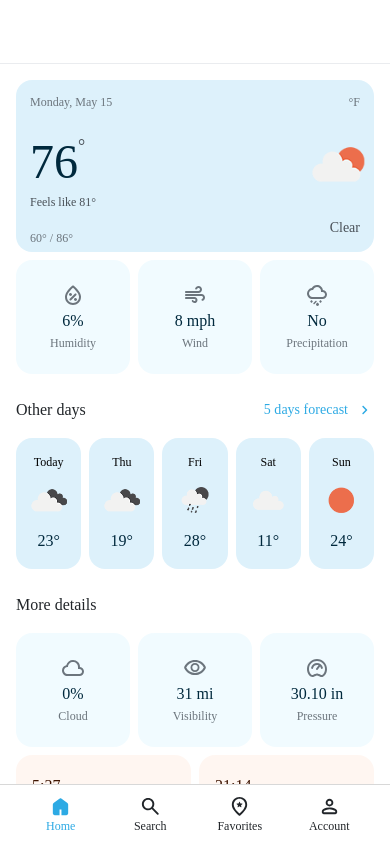
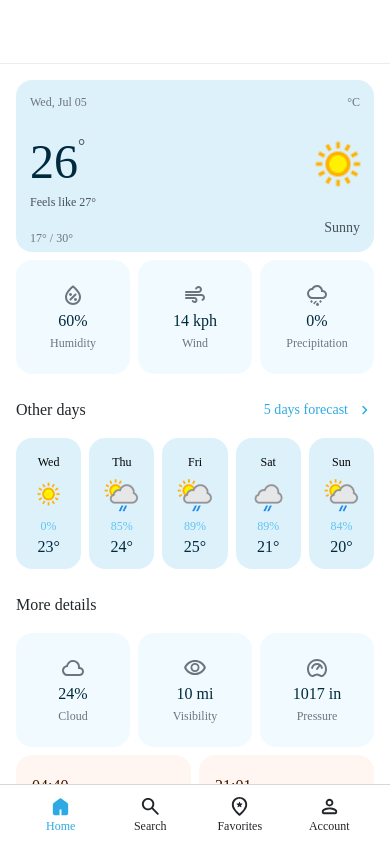
Before and after one commit to midnight85/WeatherWhisper, a React Native app: screen / in a window 390 px wide. Built offline with nearby package versions, Linux system fonts and the light colour scheme.

Commit message:
changed the HomeScreen components to fit the data from the API

```diff
--- a/components/Forecast/DayForecast.js
+++ b/components/Forecast/DayForecast.js
@@ -3,21 +3,22 @@ import {Text, StyleSheet, View, Image} from 'react-native';
 import {COLORS, FONT_WEIGHT, TEXT} from '../../constants/GlobalStyles';
 import {openweatherIcons} from '../../assets/openweather_icons';
 import {getDayName} from '../../utils/Forecast/getDayName';
+import {weatherIcons} from '../../assets/weather_icons';
 
-function DayForecast({dt_txt, day, time, temp, icon}) {
-  const dayName = getDayName(dt_txt, 3);
-  const timeValue = new Date(dt_txt).toTimeString().slice(0, 5);
+function DayForecast({date, day, time, temp, icon, pop}) {
+  const dayName = getDayName(date);
+  const timeValue = new Date(date).toTimeString().slice(0, 5);
   return (
     <View style={styles.container}>
       <Text style={styles.day}>{(day && dayName) || (time && timeValue)}</Text>
       <View style={styles.iconContainer}>
         <Image
-          source={openweatherIcons[icon]}
+          source={weatherIcons[icon]}
           style={styles.weatherIcon}
         />
       </View>
-      {time && <Text style={styles.pop}>10%</Text>}
-      <Text style={styles.temp}>{temp}°</Text>
+      <Text style={styles.pop}>{pop}%</Text>
+      <Text style={styles.temp}>{Math.round(temp)}°</Text>
     </View>
   );
 }
@@ -34,13 +35,15 @@ const styles = StyleSheet.create({
     aspectRatio: 1 / 2,
   },
   iconContainer: {
-    width: '80%',
+    alignItems: 'center',
+    justifyContent: 'center',
+    width: '100%',
     aspectRatio: 1,
-    margin: -14,
+    margin: -17,
   },
   weatherIcon: {
-    width: '100%',
-    height: '100%',
+    width: '60%',
+    height: '60%',
   },
   day: {
     ...FONT_WEIGHT.regular,
@@ -52,6 +55,8 @@ const styles = StyleSheet.create({
     ...TEXT.subT1,
   },
   pop: {
+    // marginTop: 7,
+    marginBottom: -7,
     color: COLORS.brandColor400,
     ...FONT_WEIGHT.regular,
     ...TEXT.caption,
--- a/components/Forecast/DayForecastDropdown.js
+++ b/components/Forecast/DayForecastDropdown.js
@@ -9,14 +9,13 @@ import {
   LayoutAnimation,
   Platform,
   UIManager,
-  ScrollView,
 } from 'react-native';
 import {openweatherIcons} from '../../assets/openweather_icons';
 import {ExpandMore} from '../Icons';
 import {COLORS, FONT_WEIGHT, TEXT} from '../../constants/GlobalStyles';
 import {fiveDaysForecast} from '../../data/FiveDaysForecast';
 import {getDayName} from '../../utils/Forecast/getDayName';
-import {adaptiveValue} from '../../utils/adaptiveValue';
+import DayForecastScrollView from './DayForecastScrollView';
 
 if (Platform.OS === 'android') {
   UIManager.setLayoutAnimationEnabledExperimental(true);
@@ -86,17 +85,7 @@ function DayForecastDropdown({dt_txt, main, icon, temp, children}) {
           </View>
         </View>
       </Pressable>
-      {showBody && (
-        <ScrollView
-          horizontal
-          showsHorizontalScrollIndicator={false}
-          style={styles.bottomContainer}
-          contentContainerStyle={{
-            paddingHorizontal: 16,
-          }}>
-          {children}
-        </ScrollView>
-      )}
+      {showBody && <DayForecastScrollView>{children}</DayForecastScrollView>}
     </View>
   );
 }
@@ -125,11 +114,6 @@ const styles = StyleSheet.create({
     columnGap: 16,
     alignItems: 'center',
     flexDirection: 'row',
-  },
-  bottomContainer: {
-    marginTop: 4,
-    marginHorizontal: -16,
-    height: adaptiveValue({initialScreenWidth: 328, value: 112}),
   },
   day: {
     color: COLORS.neutralColors700,
--- /dev/null
+++ b/components/Forecast/DayForecastScrollView.js
@@ -0,0 +1,27 @@
+import React from 'react';
+import {StyleSheet, ScrollView} from 'react-native';
+import {adaptiveValue} from '../../utils/adaptiveValue';
+
+function DayForecastScrollView({children, style}) {
+  return (
+    <ScrollView
+      horizontal
+      showsHorizontalScrollIndicator={false}
+      style={[styles.container, style && style]}
+      contentContainerStyle={{
+        paddingHorizontal: 16,
+      }}>
+      {children}
+    </ScrollView>
+  );
+}
+
+const styles = StyleSheet.create({
+  container: {
+    marginTop: 4,
+    marginHorizontal: -16,
+    height: adaptiveValue({initialScreenWidth: 328, value: 112}),
+  },
+});
+
+export default DayForecastScrollView;
--- a/components/Forecast/MainForecast.js
+++ b/components/Forecast/MainForecast.js
@@ -1,30 +1,48 @@
 import React from 'react';
 import {Text, StyleSheet, View, Image} from 'react-native';
 import {COLORS, TEXT, FONT_WEIGHT} from '../../constants/GlobalStyles';
+import {weatherIcons} from '../../assets/weather_icons';
 
-function MainForecast({style}) {
+function MainForecast({
+  localtime,
+  isMetricUnits,
+  temp,
+  maxtemp,
+  mintemp,
+  feelslike,
+  condition_text,
+  icon,
+  style,
+}) {
+  const [day, month, date] = new Date(localtime).toDateString().split(' ');
   return (
     <View style={[styles.container, style && style]}>
       <View style={styles.leftColumn}>
-        <Text style={styles.text}>Monday, May 15</Text>
+        <Text style={styles.text}>
+          {day}, {month} {date}
+        </Text>
         <View style={styles.tempContainer}>
           <View style={styles.temp}>
-            <Text style={styles.tempText}>76</Text>
+            <Text style={styles.tempText}>{Math.round(temp)}</Text>
             <Text style={styles.degreeSymbol}>°</Text>
           </View>
-          <Text style={styles.feelsText}>Feels like 81°</Text>
+          <Text style={styles.feelsText}>
+            Feels like {Math.round(feelslike)}°
+          </Text>
         </View>
-        <Text style={styles.text}>60° / 86°</Text>
+        <Text style={styles.text}>
+          {Math.round(mintemp)}° / {Math.round(maxtemp)}°
+        </Text>
       </View>
       <View style={styles.rightColumn}>
-        <Text style={styles.text}>°F</Text>
+        <Text style={styles.text}>°{isMetricUnits ? 'C' : 'F'}</Text>
         <View style={styles.iconContainer}>
           <Image
-            source={require('../../assets/openweather_icons/02d.png')}
+            source={weatherIcons[icon]}
             style={styles.weatherIcon}
           />
         </View>
-        <Text style={styles.iconDescription}>Clear</Text>
+        <Text style={styles.iconDescription}>{condition_text}</Text>
       </View>
     </View>
   );
--- a/components/Forecast/WeatherDetailsGroup.js
+++ b/components/Forecast/WeatherDetailsGroup.js
@@ -10,37 +10,37 @@ import {
   Wind,
 } from '../Icons';
 
-function WeatherDetailsGroup({data, style}) {
+function WeatherDetailsGroup({isMetricUnits, data, style}) {
   const weatherDetailsItems = {
     humidity: {
       icon: HumidityPercentage,
       description: 'Humidity',
-      value: data?.humidity,
+      value: `${data.humidity}%`,
     },
     wind: {
       icon: Wind,
       description: 'Wind',
-      value: data?.wind,
+      value: `${Math.round(data.wind)} ${isMetricUnits ? 'kph' : 'mph'}`,
     },
     precipitation: {
       icon: Precipitation,
       description: 'Precipitation',
-      value: data?.precipitation,
+      value: `${data.precipitation}%`,
     },
     cloud: {
       icon: Cloud,
       description: 'Cloud',
-      value: data?.cloud,
+      value: `${data.cloud}%`,
     },
     visibility: {
       icon: Visibility,
       description: 'Visibility',
-      value: data?.visibility,
+      value: `${data.visibility} ${isMetricUnits ? 'km' : 'mi'}`,
     },
     pressure: {
       icon: Pressure,
       description: 'Pressure',
-      value: data?.pressure,
+      value: `${data.pressure} ${isMetricUnits ? 'mb' : 'in'}`,
     },
   };
 
--- a/screens/Home/HomeScreen.js
+++ b/screens/Home/HomeScreen.js
@@ -18,6 +18,12 @@ import {ChevronRight} from '../../components/Icons';
 import {PollutantIndex} from '../../components/AirQuality';
 import {useGetForecastQuery} from '../../store/weatherApiSlice';
 import {weatherApiData} from '../../data/WeatherApiData';
+import {useSelector} from 'react-redux';
+import {isMetricUnits} from '../../utils/isMetricUnits';
+import {getTodayFromForecast} from '../../utils/getTodayFromForecast';
+import {getNearestHourData} from '../../utils/getNearestHourData';
+import {convert12HourTo24Hour} from '../../utils/convert12HourTo24Hour';
+import DayForecastScrollView from '../../components/Forecast/DayForecastScrollView';
 
 const dayForecastData = [
   {dt_txt: '2023-06-21 21:00:00', icon: '04n', temp: '23'},
@@ -28,14 +34,57 @@ const dayForecastData = [
 ];
 
 function HomeScreen({navigation}) {
+  const {selectedUnits, isMetricUnits} = useSelector(
+    store => store.globalState,
+  );
+  const {localtime} = weatherApiData.location;
+  const {forecastday} = weatherApiData.forecast;
+  const todayForecastData = getTodayFromForecast(localtime, forecastday);
+  const {
+    temp_c,
+    temp_f,
+    feelslike_c,
+    feelslike_f,
+    condition,
+    humidity,
+    wind_mph,
+    wind_kph,
+    cloud,
+    vis_km,
+    vis_miles,
+    pressure_mb,
+    pressure_in,
+    air_quality,
+  } = weatherApiData.current;
+  const {maxtemp_c, maxtemp_f, mintemp_c, mintemp_f} = todayForecastData.day;
+  const {chance_of_rain} = getNearestHourData(
+    localtime,
+    todayForecastData.hour,
+  );
+  const {sunrise, sunset} = todayForecastData.astro;
   // const {data: data1} = useGetForecastQuery();
   // weatherApiData
   return (
     <ScrollViewContainer>
-      <MainForecast style={{marginBottom: 8}} />
+      <MainForecast
+        localtime={localtime}
+        isMetricUnits={isMetricUnits}
+        temp={isMetricUnits ? temp_c : temp_f}
+        maxtemp={isMetricUnits ? maxtemp_c : maxtemp_f}
+        mintemp={isMetricUnits ? mintemp_c : mintemp_f}
+        feelslike={isMetricUnits ? feelslike_c : feelslike_f}
+        condition_text={condition.text}
+        icon={condition.icon.split('64x64')[1]}
+        style={{marginBottom: 8}}
+      />
       <WeatherDetailsGroup
+        isMetricUnits={isMetricUnits}
+        data={{
+          humidity: humidity,
+          wind: isMetricUnits ? wind_kph : wind_mph,
+          precipitation: chance_of_rain,
+        }}
         style={{marginBottom: 24}}
-        data={{humidity: '6%', wind: '8 mph', precipitation: 'No'}}
       />
       <View
         style={{
@@ -50,30 +99,40 @@ function HomeScreen({navigation}) {
           onPress={() => navigation.navigate(FIVE_DAY_FORECAST)}
         />
       </View>
+      {/* apply DayForecastScrollView if > 5 days forecast */}
+      {/*<DayForecastScrollView>*/}
       <DayForecastGroup>
-        {dayForecastData.map((item, index) => (
+        {forecastday.slice(0, 5).map((item, index) => (
           <DayForecast
             key={index}
             day
-            {...item}
+            temp={isMetricUnits ? item.day.avgtemp_c : item.day.avgtemp_f}
+            date={item.date}
+            icon={item.day.condition.icon.split('64x64')[1]}
+            pop={item.day.daily_chance_of_rain}
           />
         ))}
       </DayForecastGroup>
+      {/*</DayForecastScrollView>*/}
       <Title
         text="More details"
         style={{marginBottom: 16, marginTop: 24}}
       />
       <WeatherDetailsGroup
         style={{marginBottom: 8}}
-        data={{cloud: '0%', visibility: '31 mi', pressure: '30.10 in'}}
+        data={{
+          cloud: cloud,
+          visibility: isMetricUnits ? vis_km : vis_miles,
+          pressure: isMetricUnits ? pressure_mb : pressure_in,
+        }}
       />
       <View style={{flexDirection: 'row', gap: 8}}>
         <SunDetails
-          value="5:37"
+          value={convert12HourTo24Hour(sunrise)}
           status="Sunrise"
         />
         <SunDetails
-          value="21:14"
+          value={convert12HourTo24Hour(sunset)}
           status="Sunset"
         />
       </View>
@@ -82,7 +141,7 @@ function HomeScreen({navigation}) {
         style={{marginBottom: 16, marginTop: 24}}
       />
       <PollutantIndex
-        index={1}
+        index={air_quality['us-epa-index']}
         style={{marginBottom: 24}}
       />
       <Button
@@ -92,8 +151,8 @@ function HomeScreen({navigation}) {
       />
       <ProvidedBy
         dataText="Weather data"
-        source="OpenWeather"
-        url="https://openweathermap.org/"
+        source="WeatherAPI.com"
+        url="https://www.weatherapi.com/"
         style={{marginBottom: 24, marginTop: 56, textAlign: 'center'}}
       />
     </ScrollViewContainer>
--- a/store/globalStateSlice.js
+++ b/store/globalStateSlice.js
@@ -8,8 +8,9 @@ const globalState = createSlice({
     // For temperature in Fahrenheit use units=imperial
     // For temperature in Celsius use units=metric
     selectedUnits: 'metric',
+    isMetricUnits: true,
   },
   reducers: {},
 });
-
-export const {} = globalState.reducer;
+export const {} = globalState.actions;
+export default globalState.reducer;
--- a/store/index.js
+++ b/store/index.js
@@ -1,9 +1,10 @@
 import {configureStore} from '@reduxjs/toolkit';
 import {weatherApi} from './weatherApiSlice';
+import globalStateReducer from './globalStateSlice';
 
 const store = configureStore({
   reducer: {
-    // todos: todoReducer,
+    globalState: globalStateReducer,
     [weatherApi.reducerPath]: weatherApi.reducer,
   },
   middleware: getDefaultMiddleware =>
--- a/utils/Forecast/getDayName.js
+++ b/utils/Forecast/getDayName.js
@@ -1,28 +1,6 @@
-function isTodayDate(dateString) {
+export function getDayName(dateString) {
   const inputDate = new Date(dateString);
   const currentDate = new Date();
-  // Check if the input date's year, month, and day match with the current date.
-  const isToday =
-    inputDate.getFullYear() === currentDate.getFullYear() &&
-    inputDate.getMonth() === currentDate.getMonth() &&
-    inputDate.getDate() === currentDate.getDate();
-
-  return isToday;
-}
-
-export function getDayName(dateString, len) {
-  const days = [
-    'Sunday',
-    'Monday',
-    'Tuesday',
-    'Wednesday',
-    'Thursday',
-    'Friday',
-    'Saturday',
-  ];
-  const inputDate = new Date(dateString);
-  const currentDate = new Date();
-  const dayName = days[inputDate.getDay()];
   const isToday =
     inputDate.getFullYear() === currentDate.getFullYear() &&
     inputDate.getMonth() === currentDate.getMonth() &&
@@ -30,8 +8,5 @@ export function getDayName(dateString, len) {
   if (isToday) {
     return 'Today';
   }
-  if (len) {
-    return dayName.slice(0, len);
-  }
-  return dayName;
+  return inputDate.toDateString().split(' ')[0];
 }
--- /dev/null
+++ b/utils/convert12HourTo24Hour.js
@@ -0,0 +1,21 @@
+export function convert12HourTo24Hour(time12) {
+  // Separate the time components (hours, minutes, and AM/PM indicator)
+  const timeComponents = time12.split(' ');
+  const time = timeComponents[0];
+  const meridiem = timeComponents[1];
+  // Separate the hours and minutes
+  const [hour, minutes] = time.split(':');
+  // Convert the hours to a number
+  let hour24 = parseInt(hour, 10);
+  // Adjust the hour value if necessary
+  if (meridiem === 'PM' && hour24 !== 12) {
+    hour24 += 12;
+  } else if (meridiem === 'AM' && hour24 === 12) {
+    hour24 = 0;
+  }
+  // Format the hour and minutes as two-digit strings
+  const formattedHour = hour24.toString().padStart(2, '0');
+  const formattedMinutes = minutes.padStart(2, '0');
+  // Return the converted time in 24-hour format
+  return `${formattedHour}:${formattedMinutes}`;
+}
--- /dev/null
+++ b/utils/getNearestHourData.js
@@ -0,0 +1,15 @@
+export function getNearestHourData(localtime, hour) {
+  // Convert localtime string to Date object
+  const localDateTime = new Date(localtime);
+  // Calculate the difference between localDateTime and each time in the hour array
+  const timeDifferences = hour.map(item => {
+    const itemDateTime = new Date(item.time);
+    return Math.abs(localDateTime - itemDateTime);
+  });
+  // Find the index of the minimum difference
+  const minDifferenceIndex = timeDifferences.indexOf(
+    Math.min(...timeDifferences),
+  );
+  // Return the nearest date object
+  return hour[minDifferenceIndex];
+}
--- /dev/null
+++ b/utils/getTodayFromForecast.js
@@ -0,0 +1,3 @@
+export function getTodayFromForecast(currentDate, forecastDayList) {
+  return forecastDayList.find(item => item.date === currentDate.split(' ')[0]);
+}
```
